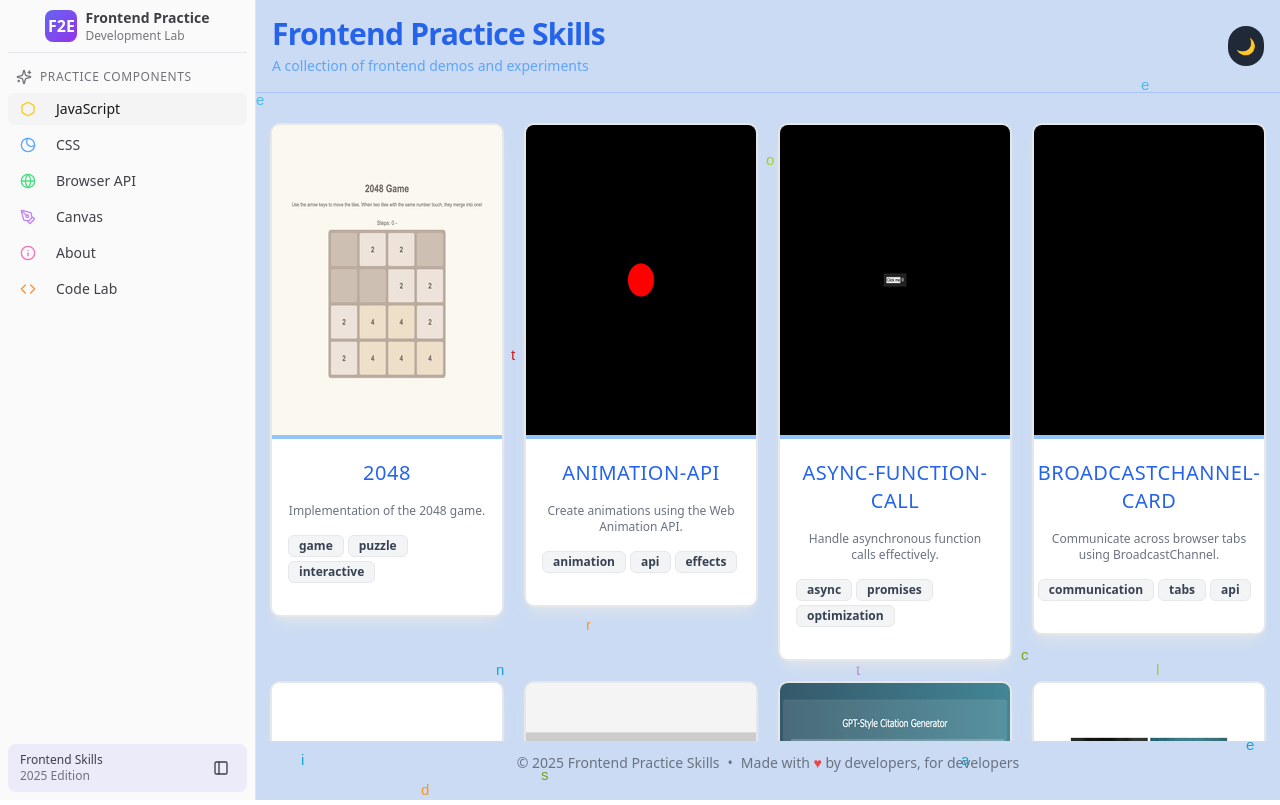
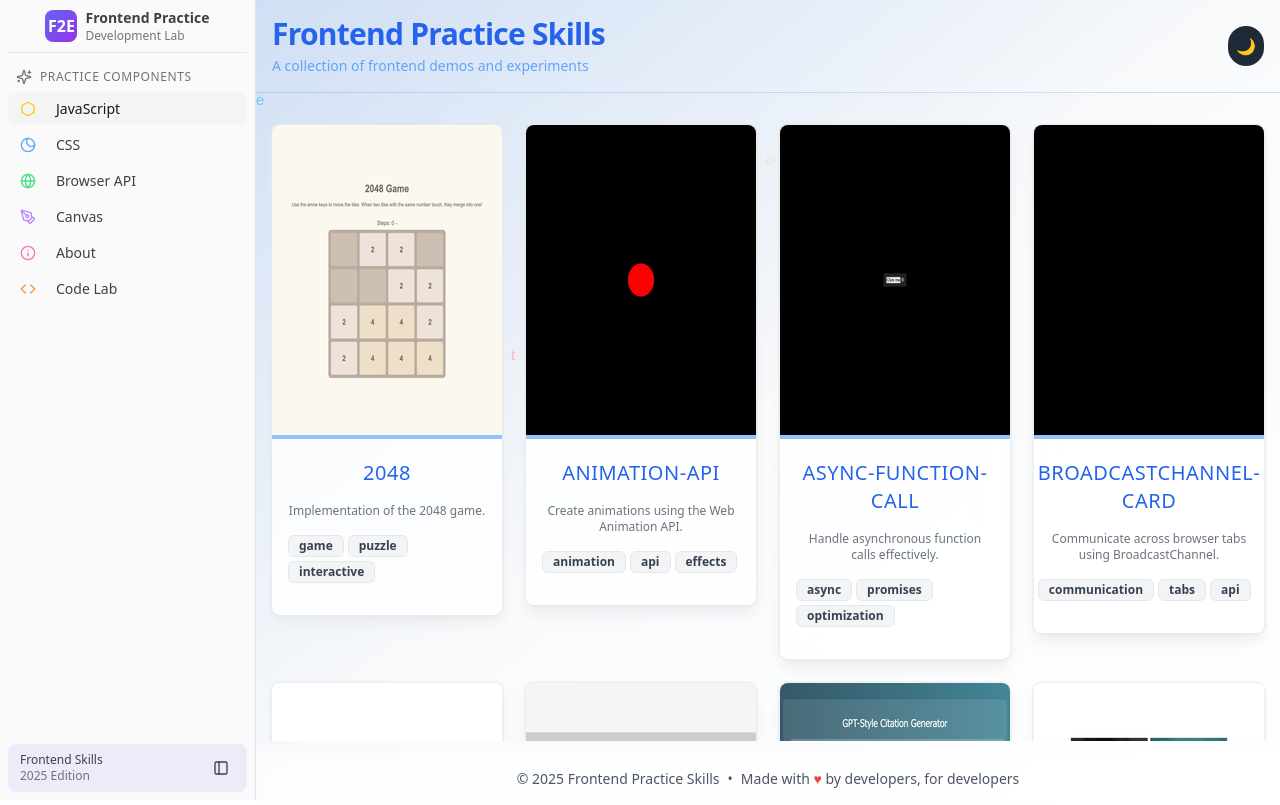
Before and after one commit to eepson123tw/fet-practice-skills, a React (Vite) app: page / in a window 1280 px wide. Built offline with nearby package versions, Linux system fonts and the light colour scheme.

Commit message:
feat(ui): try to use mcp

```diff
--- a/src/App.tsx
+++ b/src/App.tsx
@@ -117,7 +117,7 @@ function App() {
 
   return (
     <div
-      className={`relative min-h-screen transition-colors duration-300 ${theme === "dark" ? "bg-gray-900/80 text-white" : "bg-white/10 text-gray-900"}`}
+      className={`relative min-h-screen transition-colors duration-300 ${theme === "dark" ? "bg-gradient-to-br from-gray-900 via-gray-800 to-gray-90/20 text-white" : "bg-gradient-to-br from-white/20 via-gray-50 to-white text-gray-900"}`}
     >
       <motion.div
         initial={{ opacity: 0, y: -20 }}
@@ -141,7 +141,11 @@ function App() {
         <div className="flex items-center space-x-4">
           <button
             onClick={toggleTheme}
-            className={`p-2 rounded-full ${theme === "dark" ? "bg-yellow-300 text-gray-900" : "bg-gray-800 text-yellow-300"}`}
+            className={`p-2 rounded-full transition-all duration-300 hover:scale-110 ${
+              theme === "dark"
+                ? "bg-yellow-300 text-gray-900 hover:bg-yellow-400"
+                : "bg-gray-800 text-yellow-300 hover:bg-gray-700"
+            }`}
             aria-label="Toggle theme"
           >
             {theme === "dark" ? "☀️" : "🌙"}
@@ -179,10 +183,10 @@ function App() {
                     >
                       <MyWork
                         link={link}
-                        className={`w-full text-center items-center flex flex-col justify-start cursor-pointer rounded-lg overflow-hidden transform transition-all duration-300 hover:scale-95 ${
+                        className={`w-full text-center items-center flex flex-col justify-start cursor-pointer rounded-lg overflow-hidden transform transition-all duration-300 hover:scale-95 backdrop-blur-lg ${
                           theme === "dark"
-                            ? "bg-gray-800 ring-2 ring-yellow-300 hover:ring-red-400 shadow-lg shadow-yellow-300/10"
-                            : "bg-white ring-2 ring-gray-200 hover:ring-blue-400 shadow-lg"
+                            ? "bg-gray-800/70 ring-2 ring-yellow-300/50 hover:ring-red-400/80 shadow-lg shadow-yellow-300/10 hover:shadow-red-400/20"
+                            : "bg-white/80 ring-2 ring-gray-200/50 hover:ring-blue-400/80 shadow-lg hover:shadow-blue-400/20"
                         }`}
                         aspectRatio="portrait"
                         width={500}
@@ -209,7 +213,11 @@ function App() {
         </ScrollArea>
       </div>
       <footer
-        className={`px-6 text-center text-sm ${isDark ? "text-gray-400" : "text-gray-500"}`}
+        className={`px-6 py-4 text-center text-sm backdrop-blur-lg ${
+          isDark
+            ? "bg-gray-900/50 text-gray-300"
+            : "bg-white/50 text-gray-600"
+        }`}
       >
         <p>
           © {new Date().getFullYear()} Frontend Practice Skills
```
